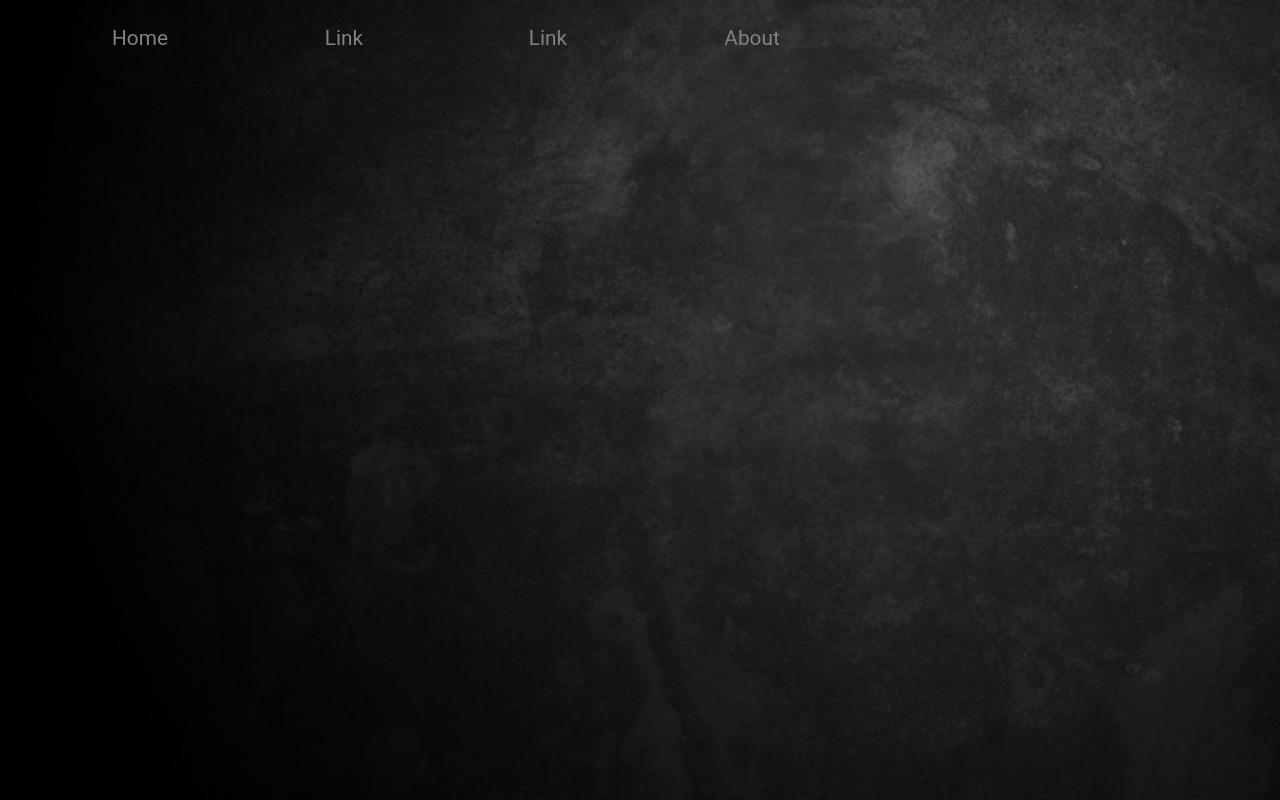
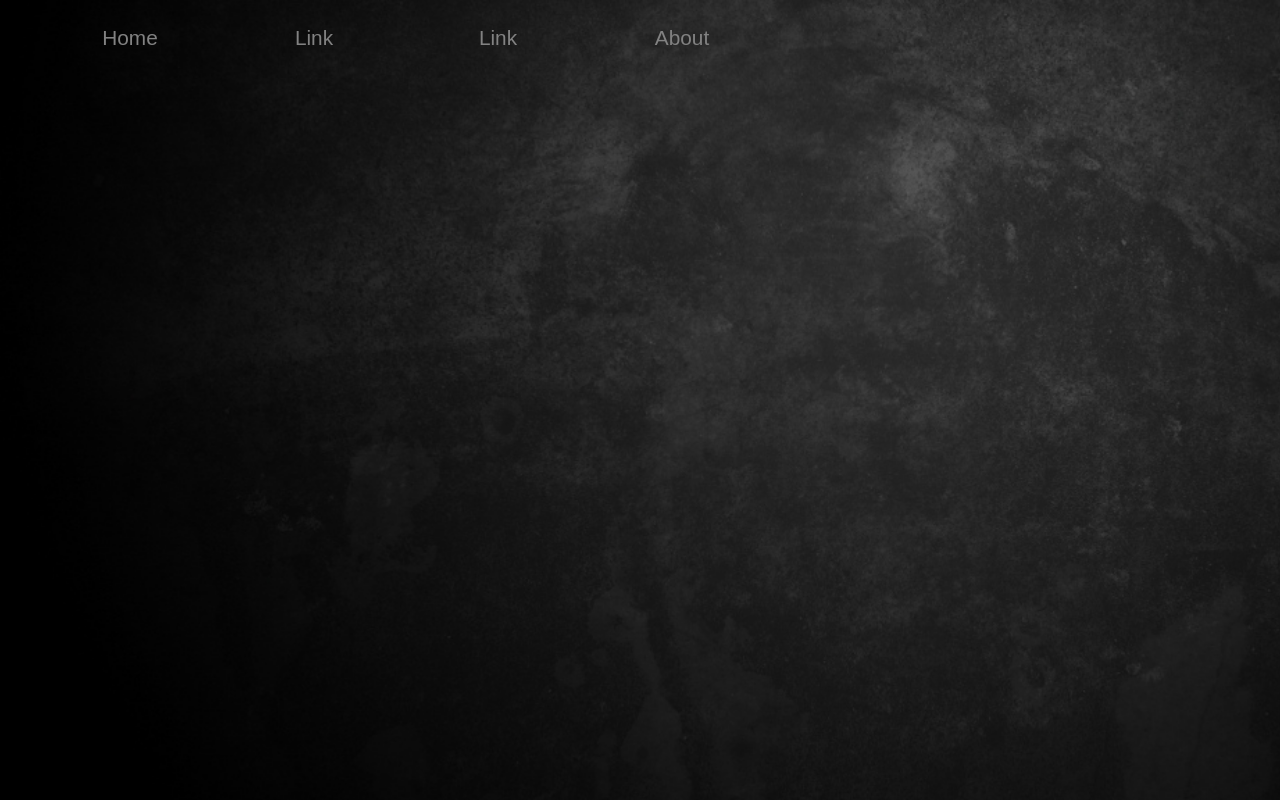
Before and after one commit to JemNewtone/JemNewtone.github.io, a plain HTML site: page index.html in a window 1280 px wide. Shown: the top 800 px of the page. Drawn offline with Linux system fonts and the light colour scheme.

Commit message:
changed links

```diff
--- a/fixed.css
+++ b/fixed.css
@@ -9,22 +9,24 @@ body {
 
 .li_nav {
 	display: inline-block;
-	width: 100px;
-	height: 40px;
 	text-align: center;
 	margin: 0 50px;
 }
 
 .a_nav {
-	display: block;
-	padding: 10px 20px;
-	font-family: Roboto;
+	display: inline-block;
+	padding: 10px;
+	width: 60px;
+	height: 25px;
+	font-family: Arial;
 	font-size: 130%;
 	color: #828282;
+	vertical-align: top;
 	text-decoration: none;
 }
 
 a:hover{
+	font-size: 150%;
 	background-color: rgba(192,192,192, 0.1);
 	border-radius: 20px;
 }
```
